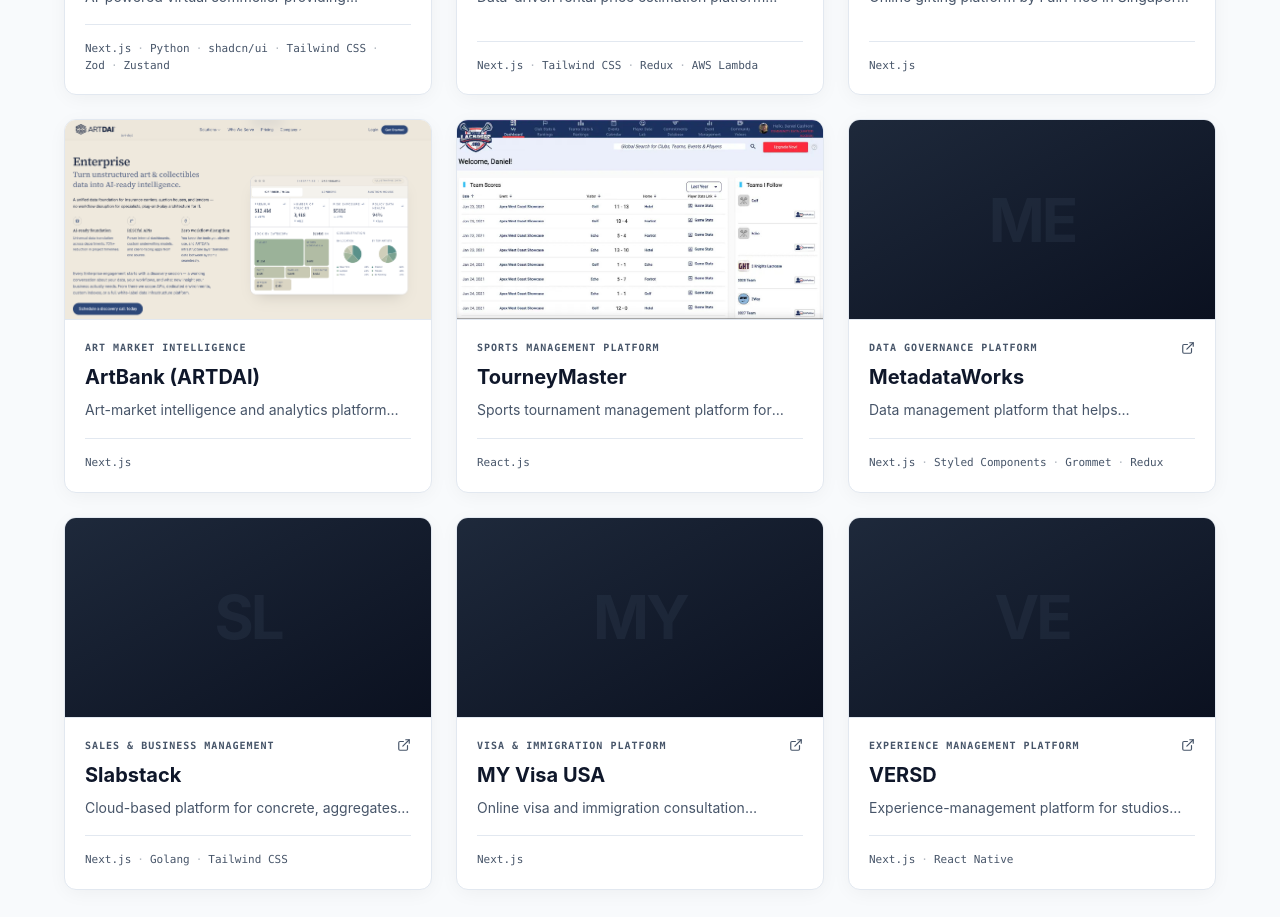
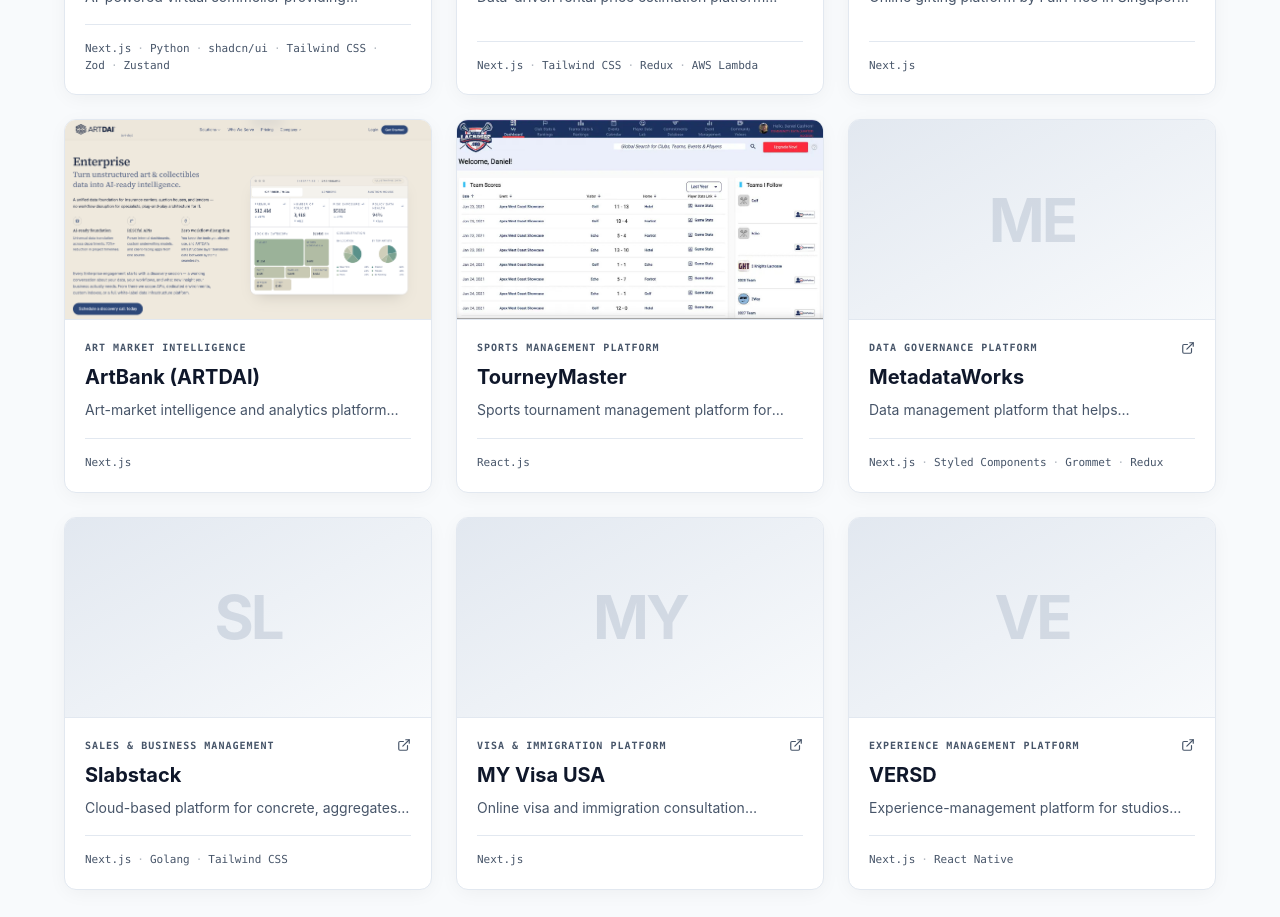
Before and after one commit to nija-kukadiya/Portfolio-nija, a React (Vite) app: page / in a window 1280 px wide. Shown: the part 4020-4937 px from the top of the page. Built offline with nearby package versions, Linux system fonts and the light colour scheme.

Commit message:
fixed color

```diff
--- a/src/index.css
+++ b/src/index.css
@@ -88,3 +88,12 @@ html:not(.dark) .bg-\[\#F97316\]\/10 {
 html:not(.dark) .border-\[\#F97316\]\/20 {
   border-color: rgba(249, 115, 22, 0.3) !important;
 }
+
+/* Fix Project Card Placeholder Gradient in Light Mode */
+html:not(.dark) .bg-gradient-to-br.from-\[\#1E293B\].to-\[\#0B1120\] {
+  background: linear-gradient(to bottom right, #e2e8f0, #f8fafc) !important;
+}
+
+html:not(.dark) .text-\[\#334155\] {
+  color: #94a3b8 !important;
+}
```
